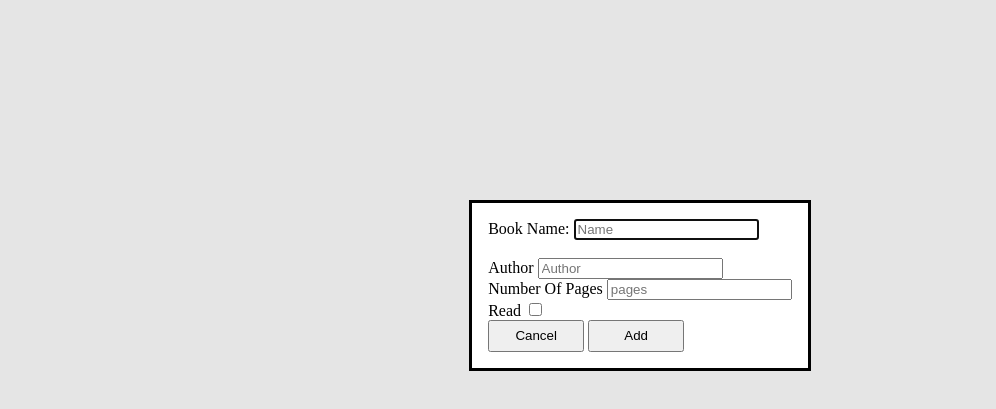
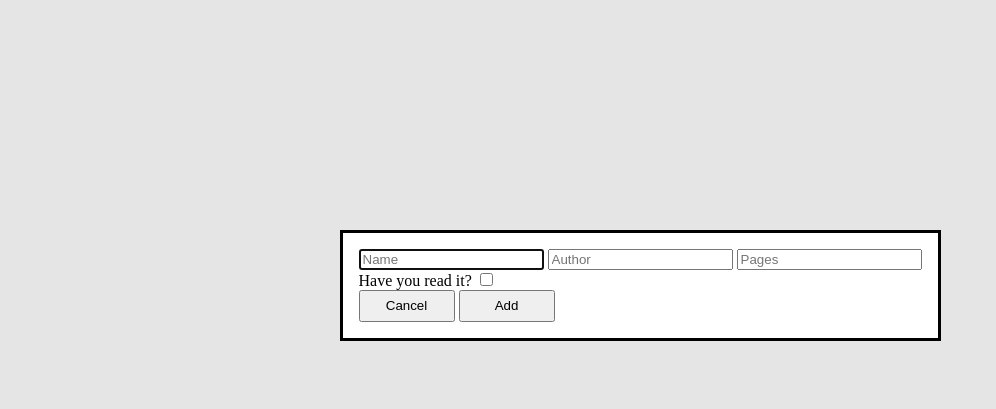
Before and after one commit to sollmayer/library, a plain HTML site: page index.html in a window 1280 px wide. Both pictures are taken after a click on the button "Add Book". Shown: the part 115-524 px from the top of the page, without its empty margins (0-996 px from the left). Drawn offline with Linux system fonts and the light colour scheme.

Commit message:
update index.html

```diff
--- a/index.html
+++ b/index.html
@@ -10,25 +10,18 @@
 <body>
     <h1>Library</h1>
     <dialog id="form_dialog">
-        <form action="#">
+        <form action="#" id="book_form">
+            <input type ="text" id ="bookName" placeholder="Name" required maxlength="75">
+            <input type ="text" id="author" placeholder="Author" required maxlength="100">
+            <input type ="number" id="pages" placeholder="Pages" required min="1">
             <div>
-                <label for="bookName">Book Name:</label>
-                <input type = "text" id ="bookName" placeholder="Name"><br><br>
+                <label for="status">Have you read it?</label>
+                <input type="checkbox" id="status" >
             </div>
             <div>
-                <label for="author">Author</label>
-                <input type="text" id="author" placeholder="Author">
+                <button id="cancel_btn" formmethod="dialog">Cancel</button>
+                <button type="submit" form="book_form">Add</button>
             </div>
-            <div>
-                <label for="pages">Number Of Pages</label>
-                <input type="number" id="pages" placeholder="pages">
-            </div>
-            <div>
-                <label for="status">Read</label>
-                <input type="checkbox" id="status">
-            </div>
-            <button id="cancel_btn" formmethod="dialog">Cancel</button>
-            <button id="addBook_btn">Add</button>
         </form>
     </dialog>
     <div>
```
